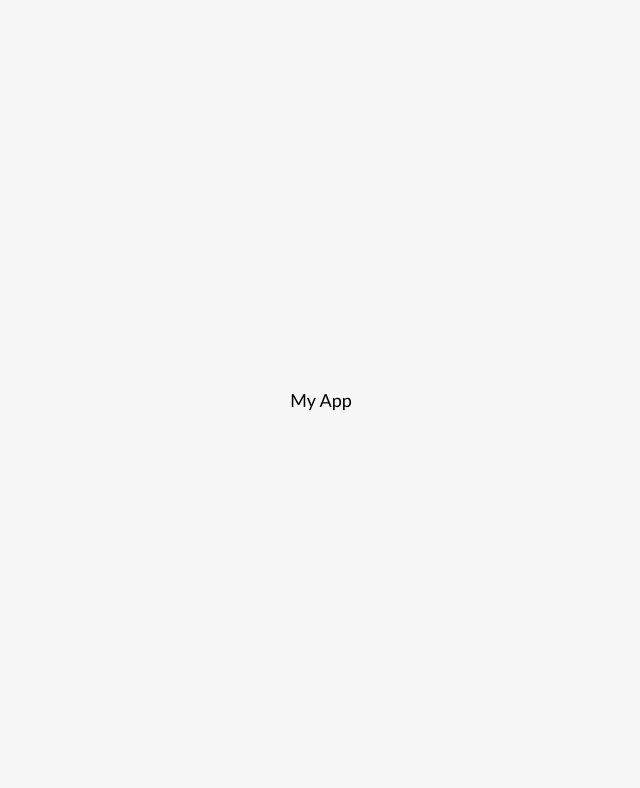
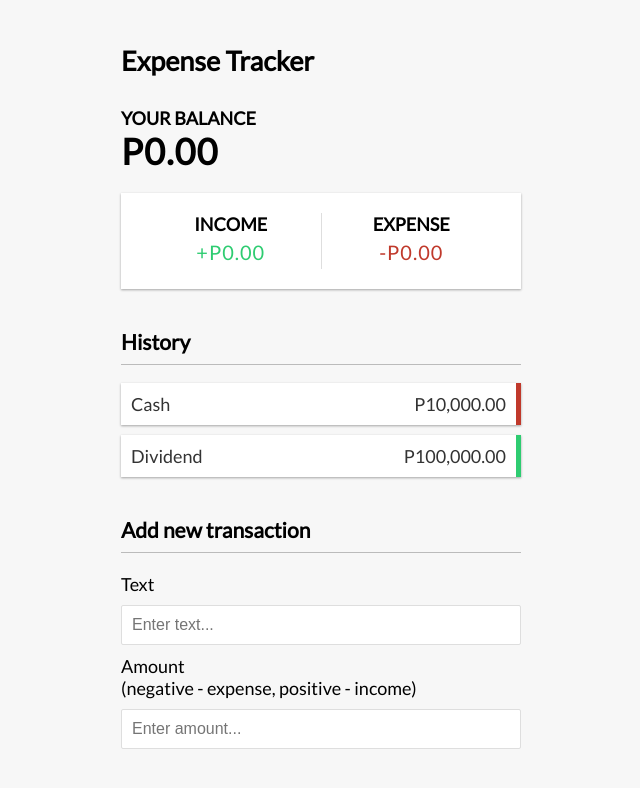
Before and after one commit to TontonBanton/vue-expensetracker, a Vue app: page / in a window 1280 px wide. Shown: the top 788 px of the page, without its empty margins (319-959 px from the left). Built offline with nearby package versions, Linux system fonts and the light colour scheme.

Commit message:
Basic Component Layout

```diff
--- a/src/App.vue
+++ b/src/App.vue
@@ -1,3 +1,28 @@
 <template>
-  My App
+  <Header />
+  <div class="container">
+    <Balance />
+    <IncomeExpenses />
+    <TransactionList />
+    <AddTransaction />
+  </div>
 </template>
+
+<script>
+import Header from './components/Header.vue'
+import Balance from './components/Balance.vue'
+import IncomeExpenses from './components/IncomeExpenses.vue'
+import TransactionList from './components/TransactionList.vue';
+import AddTransaction from './components/AddTransaction.vue';
+
+export default {
+  components: {
+    Header,
+    Balance,
+    IncomeExpenses,
+    TransactionList,
+    AddTransaction
+  }
+}
+
+</script>
--- /dev/null
+++ b/src/components/AddTransaction.vue
@@ -0,0 +1,14 @@
+<template>
+  <h3>Add new transaction</h3>
+
+  <form id="form">
+    <div class="form-control">
+      <label for="text">Text</label>
+      <input type="text" id="text" placeholder="Enter text...">
+    </div>
+    <div class="form-control">
+      <label for="amount">Amount<br/> (negative - expense, positive - income)</label>
+      <input type="number" id="amount" placeholder="Enter amount...">
+    </div>
+  </form>
+</template>
--- /dev/null
+++ b/src/components/Balance.vue
@@ -0,0 +1,4 @@
+<template>
+  <h4>Your Balance</h4>
+  <h1 id="balance">P0.00</h1>
+</template>
--- /dev/null
+++ b/src/components/Header.vue
@@ -0,0 +1,6 @@
+<template>
+  <h2>Expense Tracker</h2>
+</template>
+
+<script>
+</script>
--- /dev/null
+++ b/src/components/IncomeExpenses.vue
@@ -0,0 +1,12 @@
+<template>
+  <div class="inc-exp-container">
+    <div>
+      <h4>Income</h4>
+      <p id="money-plus" class="money plus">+P0.00</p>
+    </div>
+    <div>
+      <h4>Expense</h4>
+      <p id="money-minus" class="money minus">-P0.00</p>
+    </div>
+  </div>
+</template>
--- /dev/null
+++ b/src/components/TransactionList.vue
@@ -0,0 +1,13 @@
+<template>
+  <h3>History</h3>
+  <ul id="list" class="list">
+    <li class="minus">
+      Cash<span>P10,000.00</span>
+      <button class="delete-btn">x</button>
+    </li>
+    <li class="plus">
+      Dividend<span>P100,000.00</span>
+      <button class="delete-btn">x</button>
+    </li>
+  </ul>
+</template>
```
